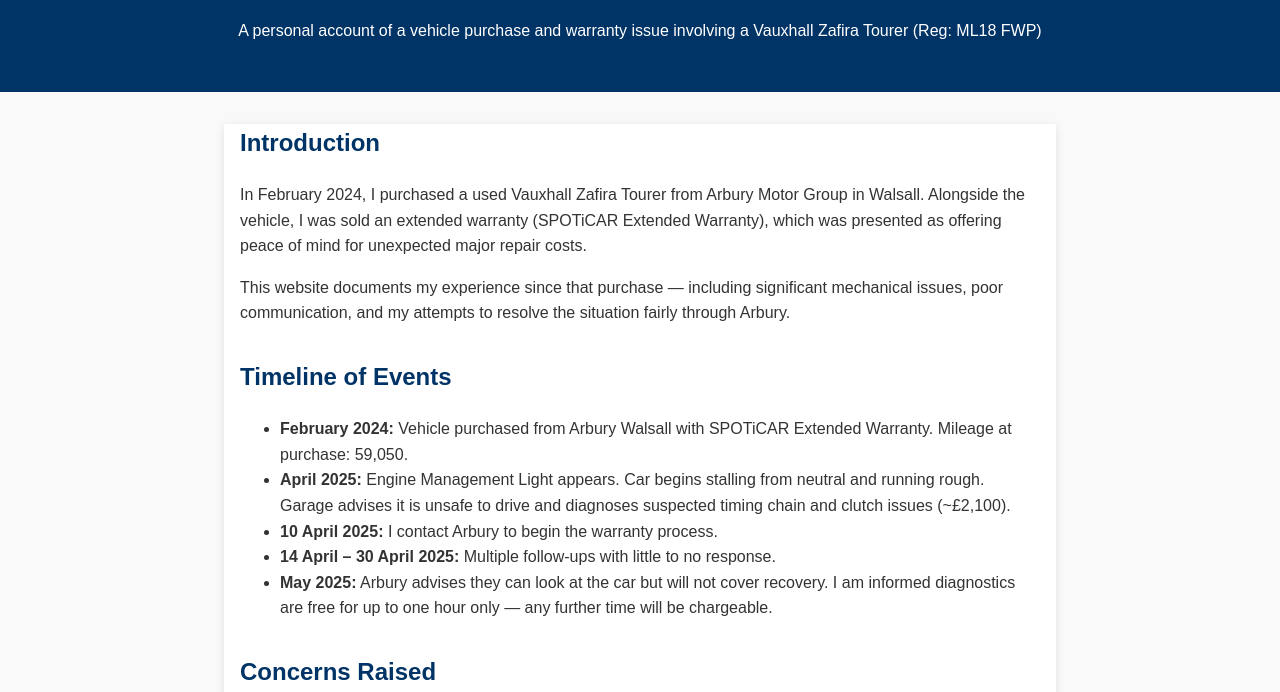
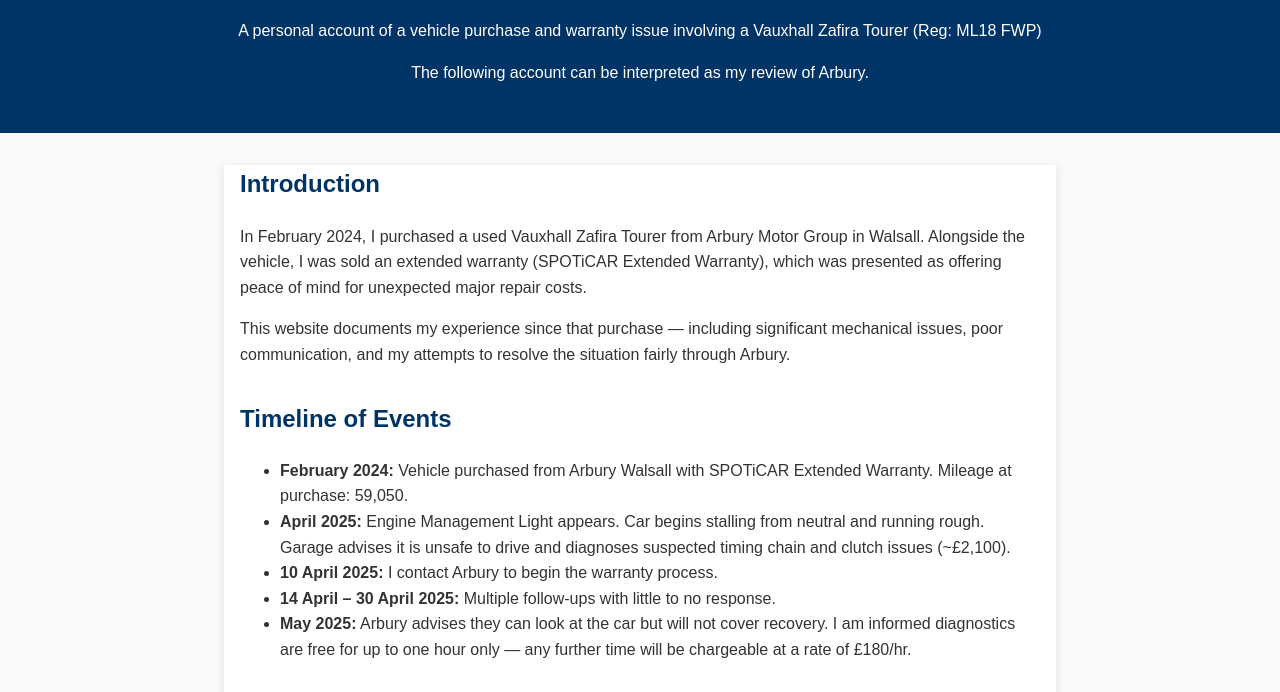
Before and after one commit to harry-higgins-2614/my-arbury-experience, a plain HTML site: page index.html in a window 1280 px wide. Shown: the part 108-800 px from the top of the page. Drawn offline with Linux system fonts and the light colour scheme.

Commit message:
Update index.html

```diff
--- a/index.html
+++ b/index.html
@@ -46,6 +46,7 @@
   <header>
     <h1>My Experience with Arbury Motor Group</h1>
     <p>A personal account of a vehicle purchase and warranty issue involving a Vauxhall Zafira Tourer (Reg: ML18 FWP)</p>
+    <p>The following account can be interpreted as my review of Arbury.</p>
   </header>
   <main>
     <section>
@@ -64,7 +65,7 @@
         <li><strong>April 2025:</strong> Engine Management Light appears. Car begins stalling from neutral and running rough. Garage advises it is unsafe to drive and diagnoses suspected timing chain and clutch issues (~£2,100).</li>
         <li><strong>10 April 2025:</strong> I contact Arbury to begin the warranty process.</li>
         <li><strong>14 April – 30 April 2025:</strong> Multiple follow-ups with little to no response.</li>
-        <li><strong>May 2025:</strong> Arbury advises they can look at the car but will not cover recovery. I am informed diagnostics are free for up to one hour only — any further time will be chargeable.</li>
+        <li><strong>May 2025:</strong> Arbury advises they can look at the car but will not cover recovery. I am informed diagnostics are free for up to one hour only — any further time will be chargeable at a rate of £180/hr.</li>
       </ul>
     </section>
     <section>
```
